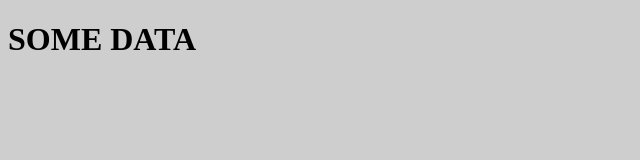
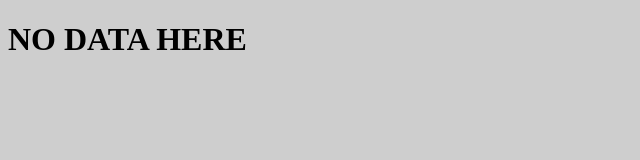
Before and after one commit to Willard24/testSite, a plain HTML site: page index.html in a window 1280 px wide. Shown: the whole page, without its empty margins (0-640 px from the left). Drawn offline with Linux system fonts and the light colour scheme.

Commit message:
changed to no data

```diff
--- a/index.html
+++ b/index.html
@@ -7,7 +7,7 @@
     <title>Document</title>
 </head>
 <body style="background-color:rgb(206, 206, 206);"></body>
-    <h1 id="dataHeader">SOME DATA</h1>
+    <h1 id="dataHeader">NO DATA HERE</h1>
 
 </body>
 </html>
```
